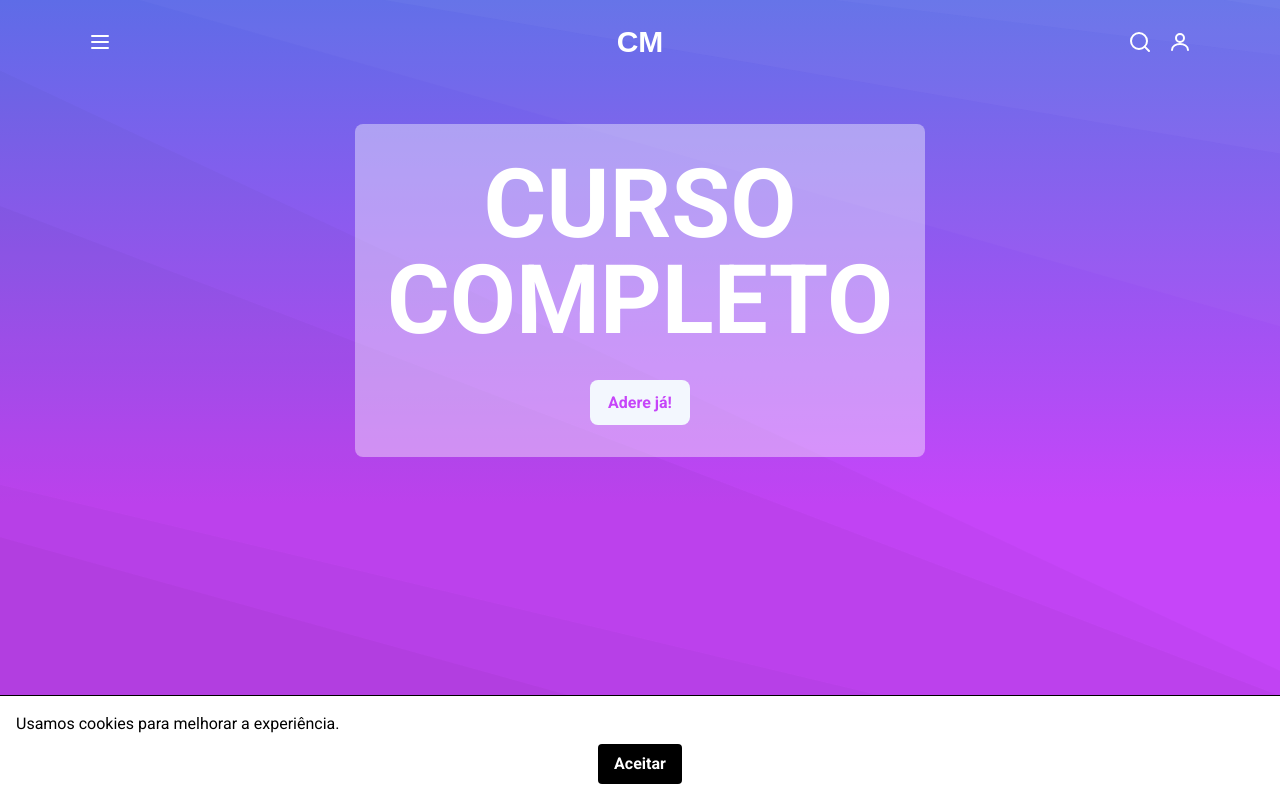
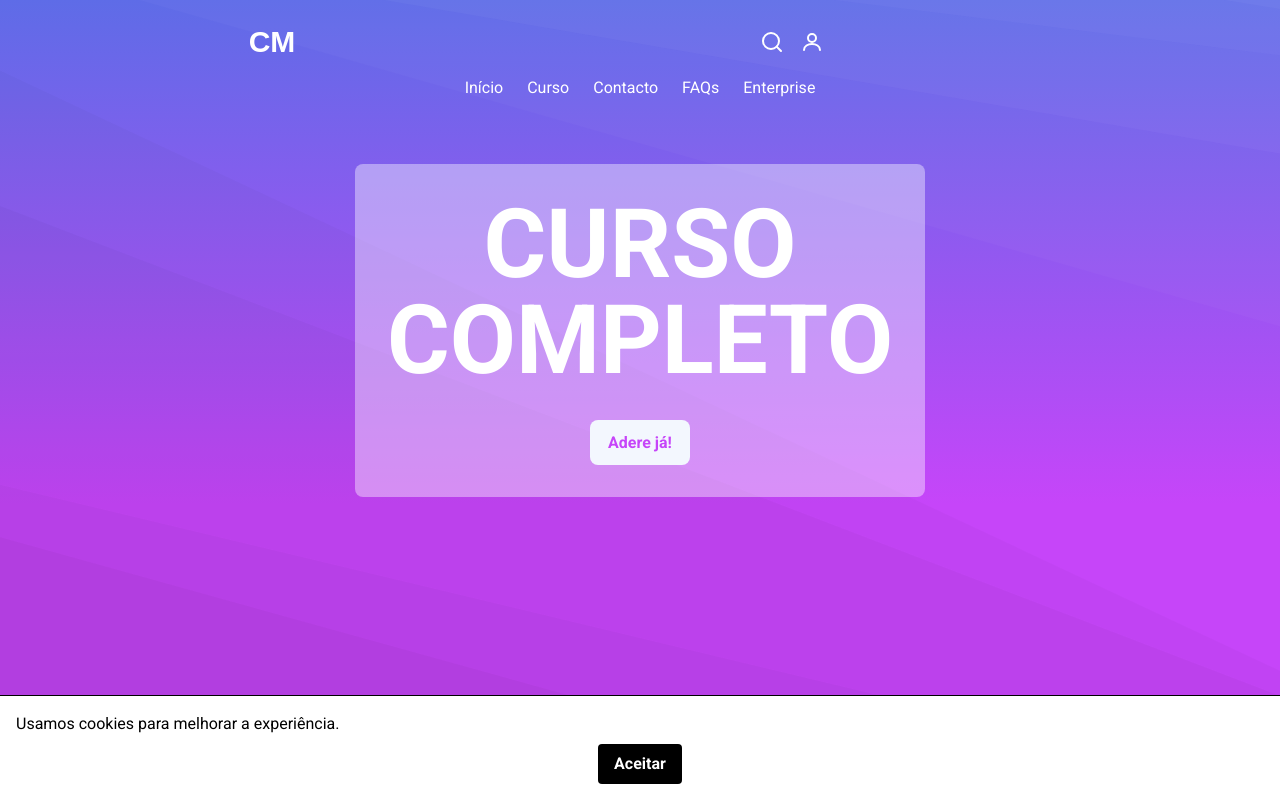
Before and after one commit to msantos51/clientemisterio, a Next.js app in the folder frontend/: page / in a window 1280 px wide. Built offline with nearby package versions, Linux system fonts and the light colour scheme; a web font is replaced by a local one.

Commit message:
feat: improve responsive header

```diff
--- a/frontend/components/Header.tsx
+++ b/frontend/components/Header.tsx
@@ -8,6 +8,19 @@ const mainLinks = [
   { href: '/faq', label: 'FAQs' },
   { href: '/enterprise', label: 'Enterprise' },
 ]
+
+// Componente reutilizável que gera as ligações principais
+function MainLinks({ linkClass }: { linkClass: string }) {
+  return (
+    <>
+      {mainLinks.map((link) => (
+        <Link key={link.href} href={link.href} className={linkClass}>
+          {link.label}
+        </Link>
+      ))}
+    </>
+  )
+}
 
 // Lista de ligações com ícones para ações rápidas
 const iconLinks = [
@@ -63,10 +76,12 @@ export function Header() {
   return (
     // Cabeçalho aderente ao topo com fundo transparente e texto branco
     <header className="sticky top-0 z-50 bg-transparent text-white">
-      {/* Contêiner com três colunas para alinhar os elementos */}
-      <div className="mx-auto grid max-w-6xl grid-cols-3 items-center p-4 md:p-6">
-        {/* Menu hambúrguer no lado esquerdo */}
-        <details className="relative">
+      {/* Contêiner principal com espaçamento */}
+      <div className="mx-auto max-w-6xl p-4 md:p-6">
+        {/* Linha superior com menu hambúrguer (apenas mobile), logótipo e ícones */}
+        <div className="grid grid-cols-3 items-center">
+          {/* Menu hambúrguer exibido apenas em dispositivos móveis */}
+          <details className="relative md:hidden">
             {/* Ícone do menu que abre as ligações principais */}
             <summary className="flex cursor-pointer items-center justify-start list-none marker:content-none">
               <svg
@@ -84,13 +99,9 @@ export function Header() {
                 />
               </svg>
             </summary>
-          {/* Lista de ligações exibida ao abrir o menu com fundo branco e texto preto */}
-          <nav className="absolute left-0 mt-2 flex flex-col space-y-2 bg-white p-4 text-black shadow">
-            {mainLinks.map((link) => (
-              <Link key={link.href} href={link.href} className="hover:underline">
-                {link.label}
-              </Link>
-            ))}
+            {/* Lista de ligações exibida ao abrir o menu com fundo branco translúcido e texto branco */}
+            <nav className="absolute left-0 mt-2 flex flex-col space-y-2 bg-white/40 p-4 text-white shadow">
+              <MainLinks linkClass="hover:underline" />
             </nav>
           </details>
 
@@ -119,6 +130,12 @@ export function Header() {
             ))}
           </div>
         </div>
+
+        {/* Menu principal exibido horizontalmente abaixo do logótipo em ecrãs maiores */}
+        <nav className="mt-4 hidden justify-center space-x-6 md:flex">
+          <MainLinks linkClass="hover:underline" />
+        </nav>
+      </div>
     </header>
   )
 }
```
Lines whose indentation alone changed are shown as unchanged.
